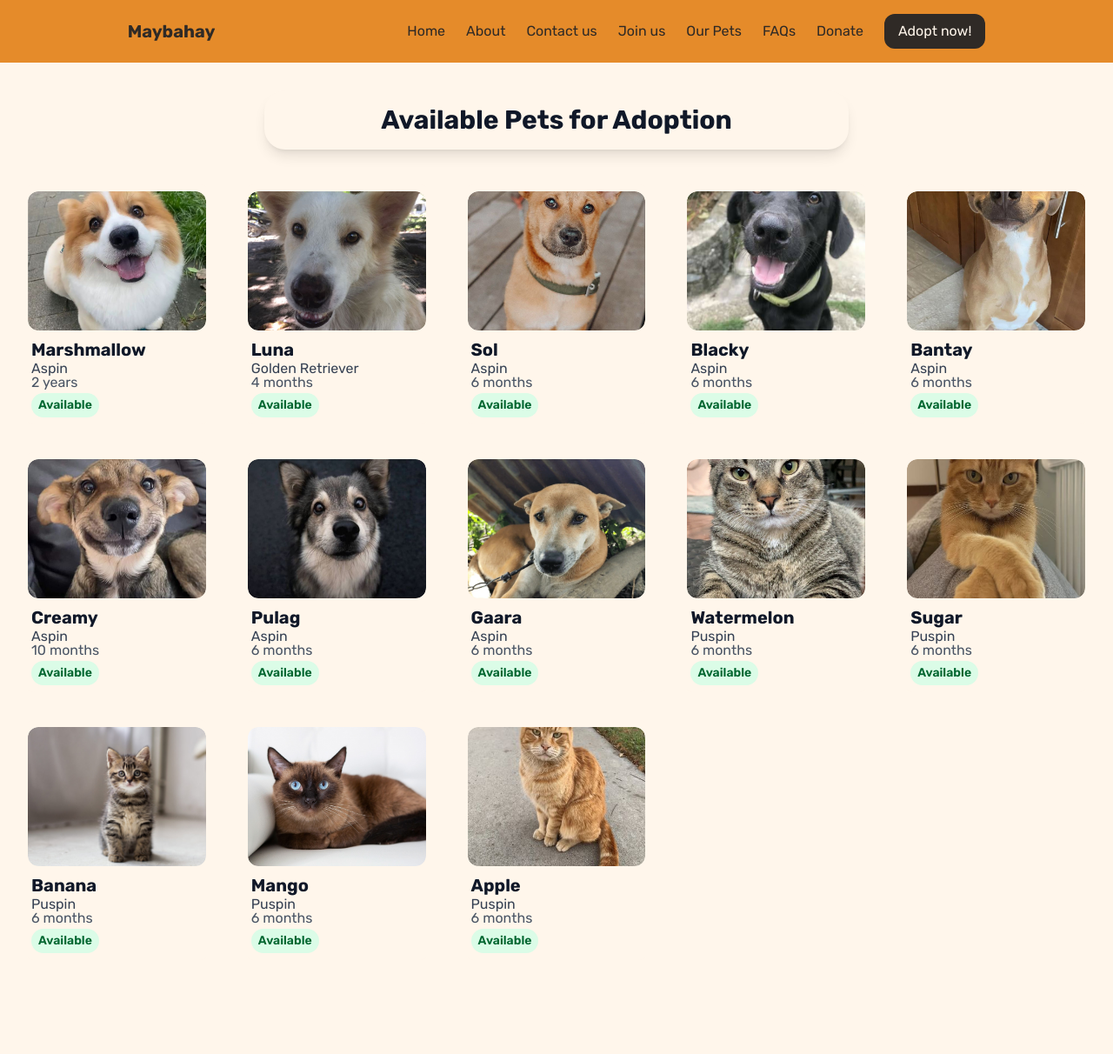
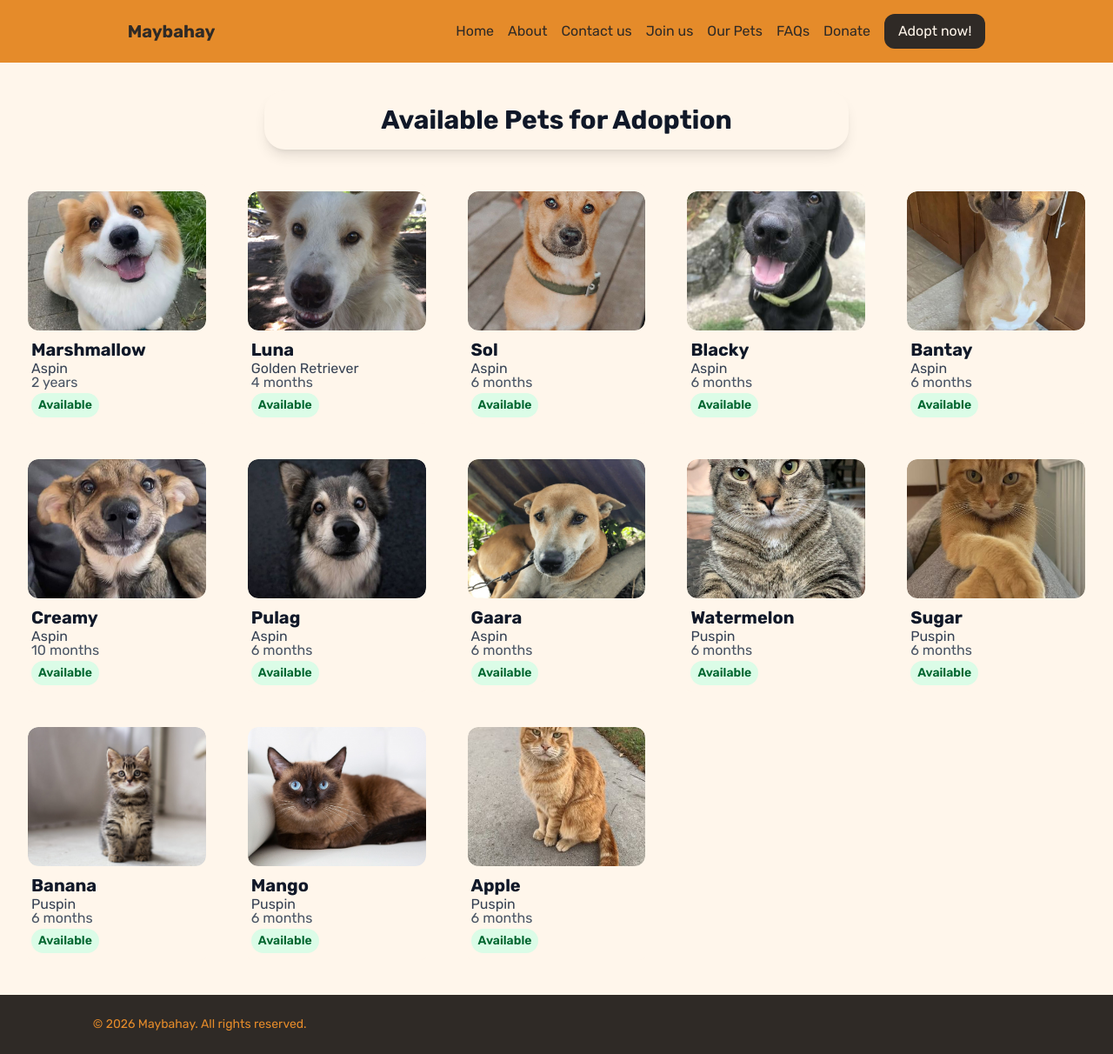
Before and after one commit to liiwmi/Maybahay, a React (Vite) app: page /adopt in a window 1280 px wide. Shown: the whole page at 87% size. Before the commit the page ends 1144 px from the top, so only its background shows below. Built offline with nearby package versions, Linux system fonts and the light colour scheme.

Commit message:
Feature: Footer component added, Fixed Navbar responsive layout

```diff
--- a/src/App.jsx
+++ b/src/App.jsx
@@ -3,6 +3,7 @@ import "./styles/Index.css";
 import Navbar from "./components/Navbar.jsx";
 import Home from "./screens/Home.jsx";
 import PetList from "./screens/Pets.jsx";
+import Footer from "./components/Footer.jsx";
 
 const App = () => {
   return (
@@ -14,6 +15,8 @@ const App = () => {
           <Route path="/" element={<Home />} />
           <Route path="/adopt" element={<PetList />} />
         </Routes>
+
+        <Footer/>
       </div>
     </Router>
   );
--- /dev/null
+++ b/src/components/Footer.jsx
@@ -0,0 +1,11 @@
+import "../styles/Index.css";
+
+const Footer = () => {
+  return (
+    <footer className="w-full bg-dark text-primary text-left text-base py-6">
+         <p className= "mx-auto w-5/6 text-sm">&copy; 2026 Maybahay. All rights reserved.</p>
+    </footer>
+  );
+}
+
+export default Footer;
--- a/src/components/Navbar.jsx
+++ b/src/components/Navbar.jsx
@@ -18,7 +18,7 @@ const Navbar = () => {
           Maybahay
         </Link>
 
-        <ul className="hidden md:flex gap-6 items-center text-base md:text-sm lg:text-base">
+        <ul className="hidden md:flex gap-6 items-center text-base md:gap-4 md:text-sm lg:text-base">
           {navLinks.map((link) => (
             <li key={link.path}>
               <Link to={link.path} className={linkStyles}>{link.name}</Link>
```
Also changed, not shown: src/screens/Join.jsx (added).
